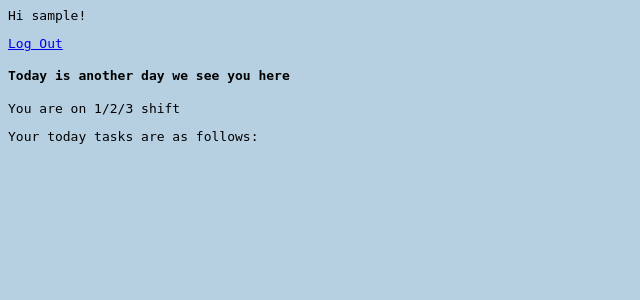
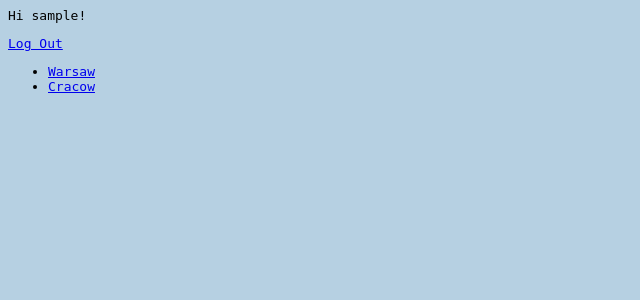
Before and after one commit to MckCieply/Warehouse-Managment, a Django app: page / in a window 1280 px wide. Shown: the top 300 px of the page, without its empty margins (0-640 px from the left). Run offline with Django 4.2, Linux system fonts and the light colour scheme; the visitor is signed in with stand-in values (Sample User, id 1).

Commit message:
URLs to warehouse lists

```diff
--- a/warehouse/management/templates/management/home.html
+++ b/warehouse/management/templates/management/home.html
@@ -3,10 +3,9 @@
 {% block content %}
     Hi {{ user.username }}!
     <p><a href="{% url 'logout' %}">Log Out</a></p>
-    <h4> Today is another day we see you here </h4>
-    <p> You are on 1/2/3 shift </p>
-    <div id="tasks">
-        <p>Your today tasks are as follows: </p>
+    <ul>
+        <li><a href={% url 'city' 'Warsaw' %}>Warsaw</a></li>
+        <li><a href={% url 'city' 'Cracow' %}>Cracow</a></li>
+    </ul>
         {% comment %} List defined by shiftsupervisor {% endcomment %}
-    </div>
 {% endblock %}
```
